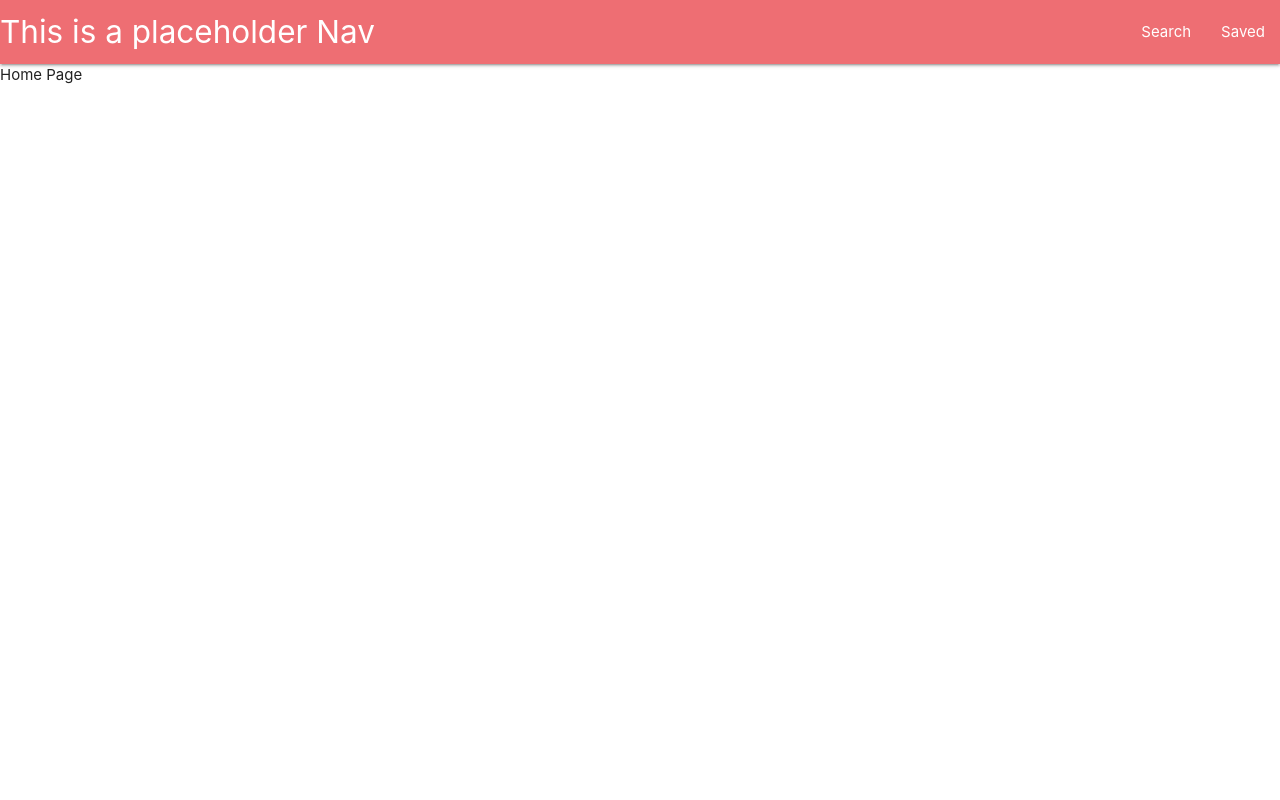
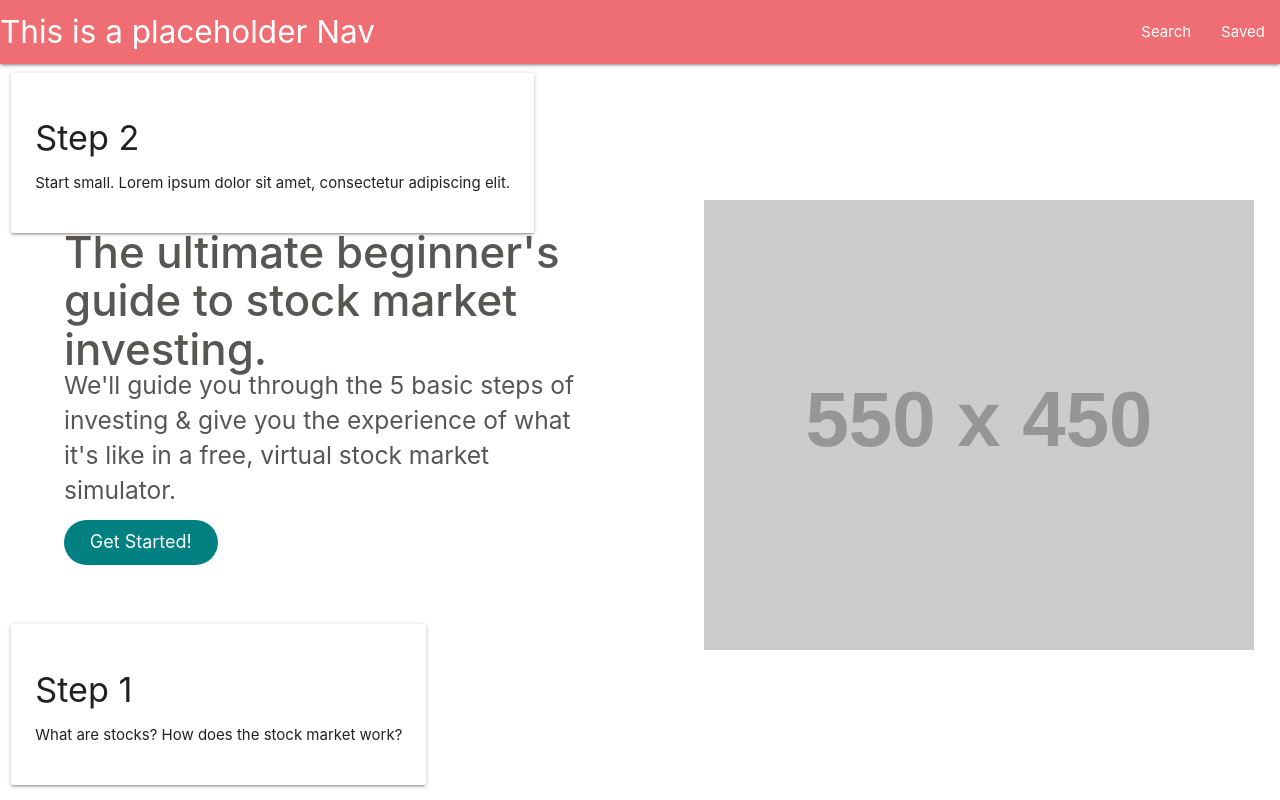
Before and after one commit to asmaa-aboasha/MoneyVestor, a React (Create React App) app in the folder client/: page / in a window 1280 px wide. Built offline with nearby package versions, Linux system fonts and the light colour scheme.

Commit message:
Adding Home.js

```diff
--- a/client/src/pages/Home/Home.js
+++ b/client/src/pages/Home/Home.js
@@ -1,9 +1,18 @@
-import React from 'react';
+import React from "react";
+// import { Row, Col, Card, Icon } from "react-materialize";
+// import "materialize-css";
+import Headline from '../../components/Headline/Headline';
+import VisualContent from '../../components/VisualContent/VisualContent';
+import FiveSteps from '../../components/FiveSteps/FiveSteps';
 
-const Home = () =>{
-    return(
-        <div>Home Page</div>
-    )
-}
+const Home = () => {
+  return (
+    <React.Fragment>
+      <Headline />
+      <VisualContent />
+      <FiveSteps />
+    </React.Fragment>
+  );
+};
 
 export default Home;
```
